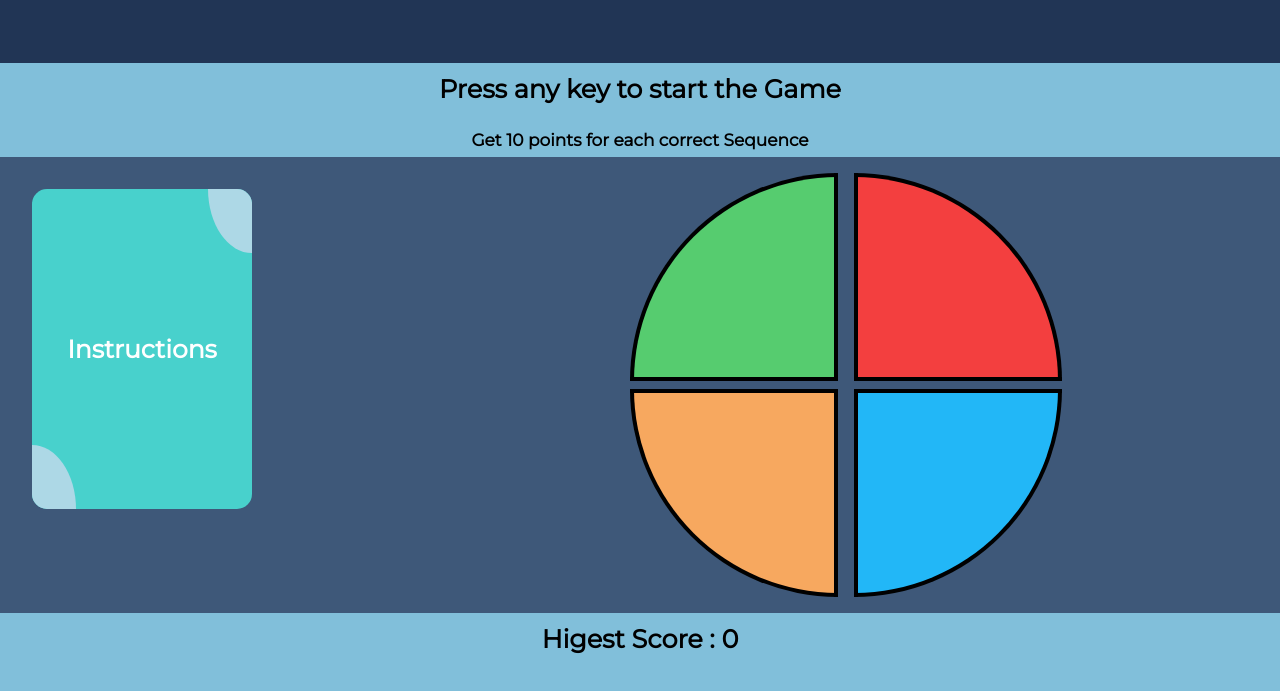
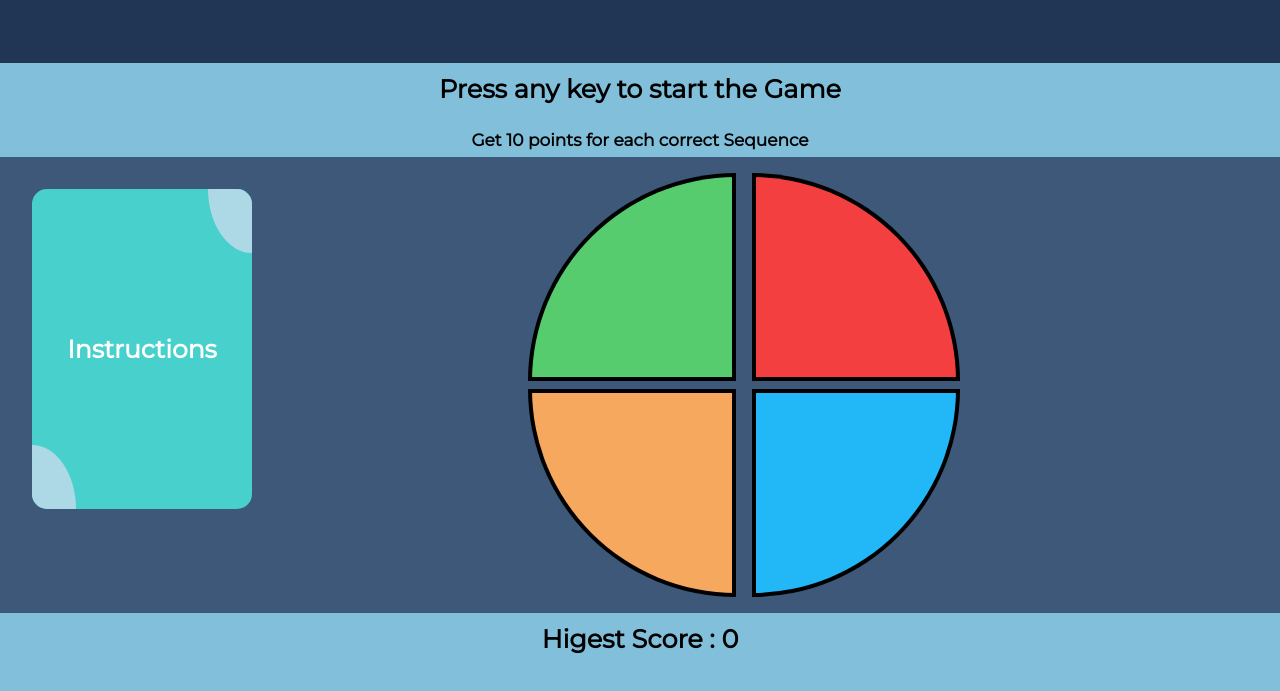
Before and after one commit to Devashish-Rawat1/Mini-Project2, a plain HTML site: page index.html in a window 1280 px wide. Shown: the part 53-744 px from the top of the page. Drawn offline with Linux system fonts and the light colour scheme; a web font is replaced by a local one.

Commit message:
Add some style

```diff
--- a/style.css
+++ b/style.css
@@ -35,7 +35,7 @@ p {
 }
 .btn-container {
     display: flex;
-    /* justify-content: center; */
+    /* flex-grow: 1; */
     background-color: #3E5879;
     color: white;
 }
@@ -73,7 +73,7 @@ p {
 
 .game {
     display: flex;
-    margin-left: 23%;
+    margin-left: 15%;
 }
 .inst {
     width: 320px;
```
